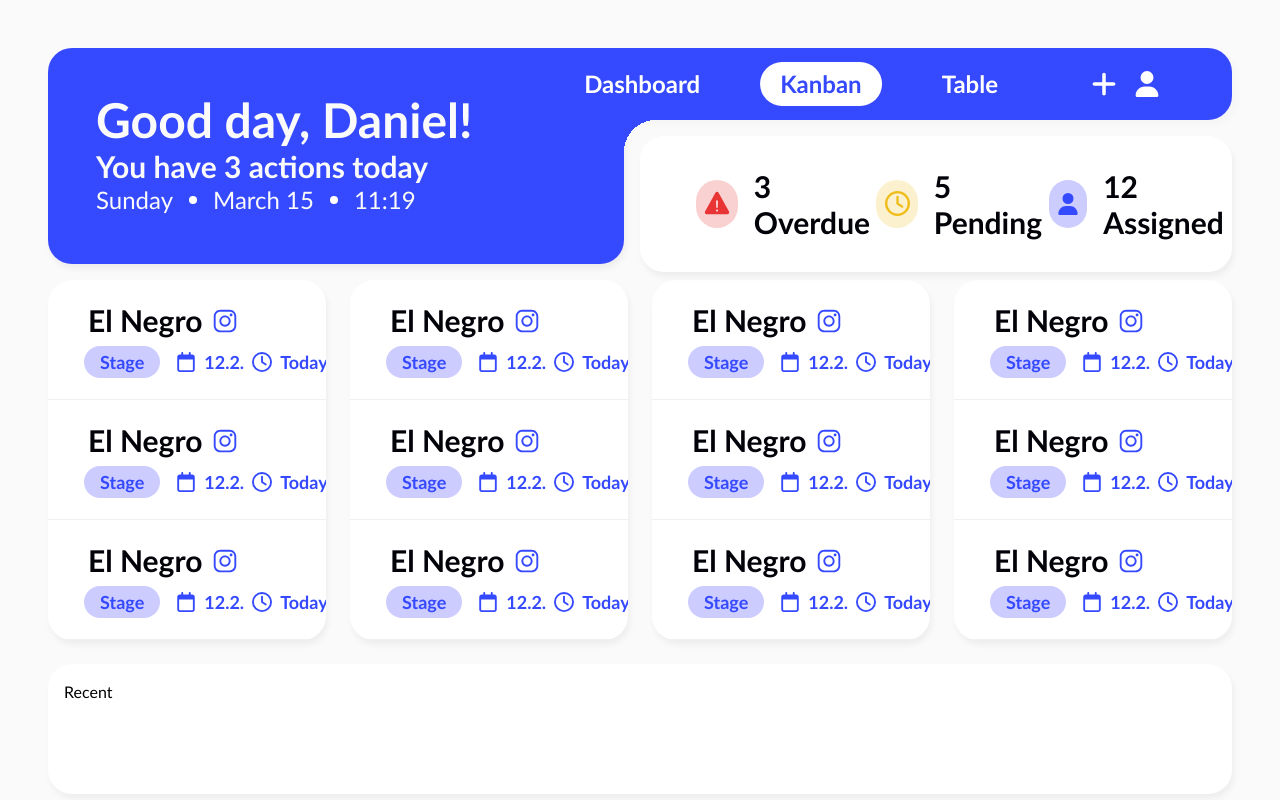
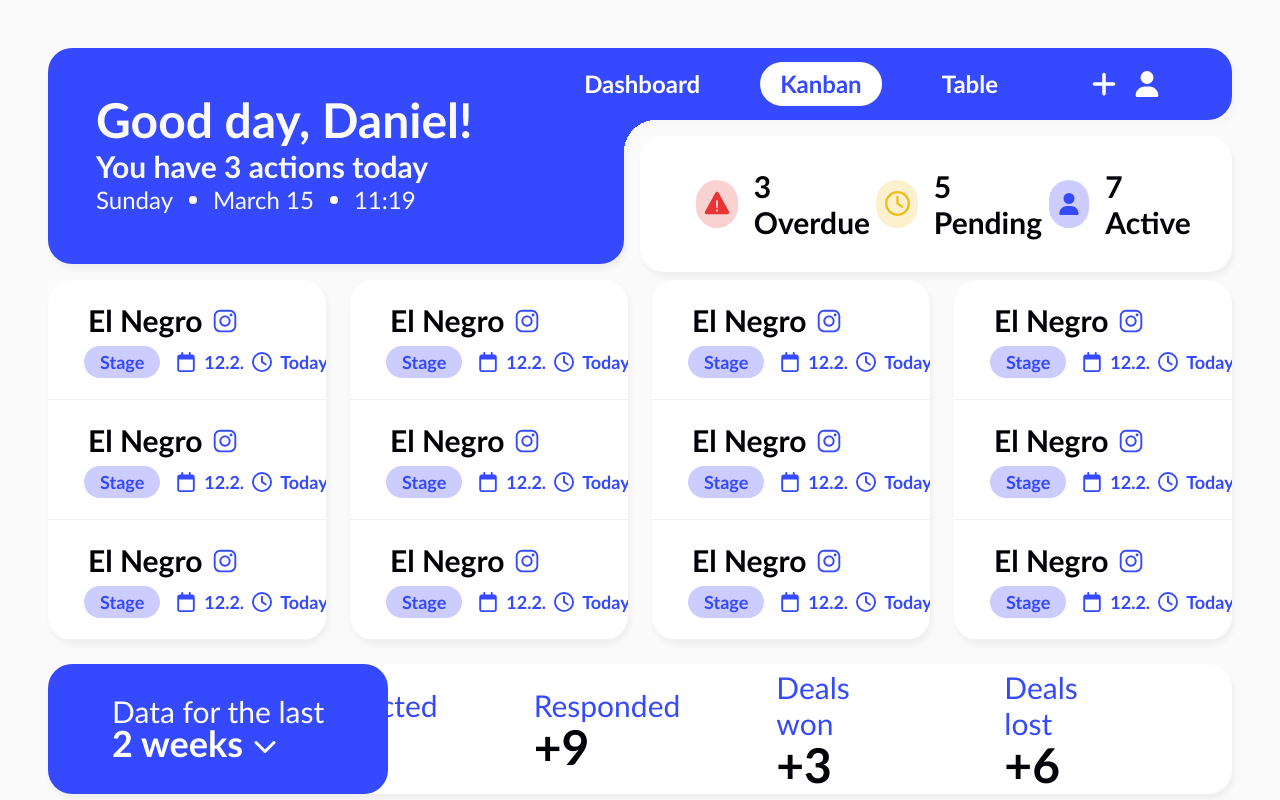
Before and after one commit to daniel-kadlec/Sway, a Next.js app: page /kanban in a window 1280 px wide. Built offline with nearby package versions, Linux system fonts and the light colour scheme.

Commit message:
Feat: Recent card

```diff
--- /dev/null
+++ b/app/components/Recent/recent-item.tsx
@@ -0,0 +1,14 @@
+type RecentItemProps = {
+    label: string;
+    value: string | number;
+    className?: string;
+};
+
+export default function RecentItem({ label, value, className }: RecentItemProps) {
+    return (
+        <div className={`flex flex-col items-start justify-center ${className}`}>
+            <span className="text-primary text-3xl">{label}</span>
+            <span className="text-5xl font-semibold text-offblack">{value}</span>
+        </div>
+    );
+}
--- /dev/null
+++ b/app/components/Recent/recent.tsx
@@ -0,0 +1,33 @@
+import { FiChevronDown } from "react-icons/fi";
+import RecentItem from "./recent-item";
+
+type RecentProps = {
+    className?: string;
+};
+
+export default function Recent({ className }: RecentProps) {
+    return (
+        <div className={`long-card-base flex items-center justify-end relative ${className}`}>
+
+            <div className="bg-primary text-white rounded-3xl px-16 py-6 flex flex-col justify-center  font-medium h-full absolute top-0 left-0">
+                <span className={'text-3xl'}>
+                    Data for the last
+                </span>
+                <span className={'flex items-center gap-1 -mt-2 cursor-pointer text-4xl'}>
+                    <span className="font-semibold">2 weeks</span>
+                    <FiChevronDown size={36} className={'mt-2'}/>
+                </span>
+            </div>
+
+            {/* Stats */}
+            <div className="flex gap-24 mr-26">
+                <RecentItem label="Leads added" value="+18" />
+                <RecentItem label="Contacted" value="+14" />
+                <RecentItem label="Responded" value="+9" />
+                <RecentItem label="Deals won" value="+3" />
+                <RecentItem label="Deals lost" value="+6" />
+            </div>
+
+        </div>
+    );
+}
--- a/app/components/Stats/stats.tsx
+++ b/app/components/Stats/stats.tsx
@@ -19,7 +19,7 @@ export default function Stats({ className }: StatsProps) {
                     icon={IoIosWarning}
                     label="Total leads"
                     value={420}
-                    iconSize={42}
+                    iconSize={46}
                     iconOffsetY={-1}
                 />
 
@@ -29,7 +29,7 @@ export default function Stats({ className }: StatsProps) {
                     icon={FaRegClock}
                     label="Total replies"
                     value={69}
-                    iconSize={36}
+                    iconSize={38}
                 />
 
                 <div className="vertical-line" />
@@ -38,7 +38,7 @@ export default function Stats({ className }: StatsProps) {
                     icon={FaUser}
                     label="Total clients"
                     value={420}
-                    iconSize={32}
+                    iconSize={34}
                 />
 
                 <div className="vertical-line" />
@@ -47,7 +47,7 @@ export default function Stats({ className }: StatsProps) {
                     icon={FaArrowTrendUp}
                     label="Conversion rate"
                     value="69%"
-                    iconSize={32}
+                    iconSize={38}
                 />
             </div>
         </div>
--- a/app/components/Status summary/status-summary.tsx
+++ b/app/components/Status summary/status-summary.tsx
@@ -26,7 +26,7 @@ export default function StatusSummary() {
 
             <StatusSummaryItem
                 icon={FaUser}
-                text="12 Assigned"
+                text="7 Active"
                 bgColor="bg-primary-light"
                 iconColor="text-primary"
                 iconSize={22}
--- a/app/components/recent.tsx
+++ /dev/null
@@ -1,10 +0,0 @@
-type RecentProps = {
-    className?: string;
-}
-export default function Recent({className}: RecentProps){
-    return(
-        <div className={`long-card-base ${className}`}>
-            <h1>Recent</h1>
-        </div>
-    )
-}
--- a/app/globals.css
+++ b/app/globals.css
@@ -45,7 +45,7 @@
     @apply font-bold text-2xl font-primary transition-all duration-300;
 }
 .long-card-base{
-    @apply bg-white rounded-3xl shadow-primary p-4 h-[200px] max-h-[130px] 3xl:max-h-[170px];
+    @apply bg-white rounded-3xl shadow-primary h-[200px] max-h-[130px] 3xl:max-h-[170px];
 }
 
 .cut-corner{
@@ -66,7 +66,7 @@
     @apply text-shadow-white text-2xl;
 }
 .vertical-line{
-    @apply w-px h-28 bg-lightgray;
+    @apply w-0.5 h-28 bg-lightgray;
 }
 
 .hide-scrollbar::-webkit-scrollbar {
--- a/app/kanban/page.tsx
+++ b/app/kanban/page.tsx
@@ -1,5 +1,5 @@
 import Card from "@/app/components/card";
-import Recent from "@/app/components/recent";
+import Recent from "@/app/components/Recent/recent";
 export default function Kanban(){
     return(
         <div className={'h-full'}>
--- a/app/layout.tsx
+++ b/app/layout.tsx
@@ -7,7 +7,7 @@ export default function RootLayout({
 }>) {
   return (
     <html lang="en" suppressHydrationWarning>
-      <body className={'p-12 3xl:p-24 flex flex-col overflow-hidden bg-offwhite h-screen max-w-[1300px] 3xl:max-w-450 mx-auto'}>
+      <body className={'p-12 3xl:p-24 flex flex-col overflow-hidden bg-offwhite h-screen max-w-[1300px] 3xl:max-w-[1800px] mx-auto'}>
           <Navbar/>
           {children}
       </body>
```
